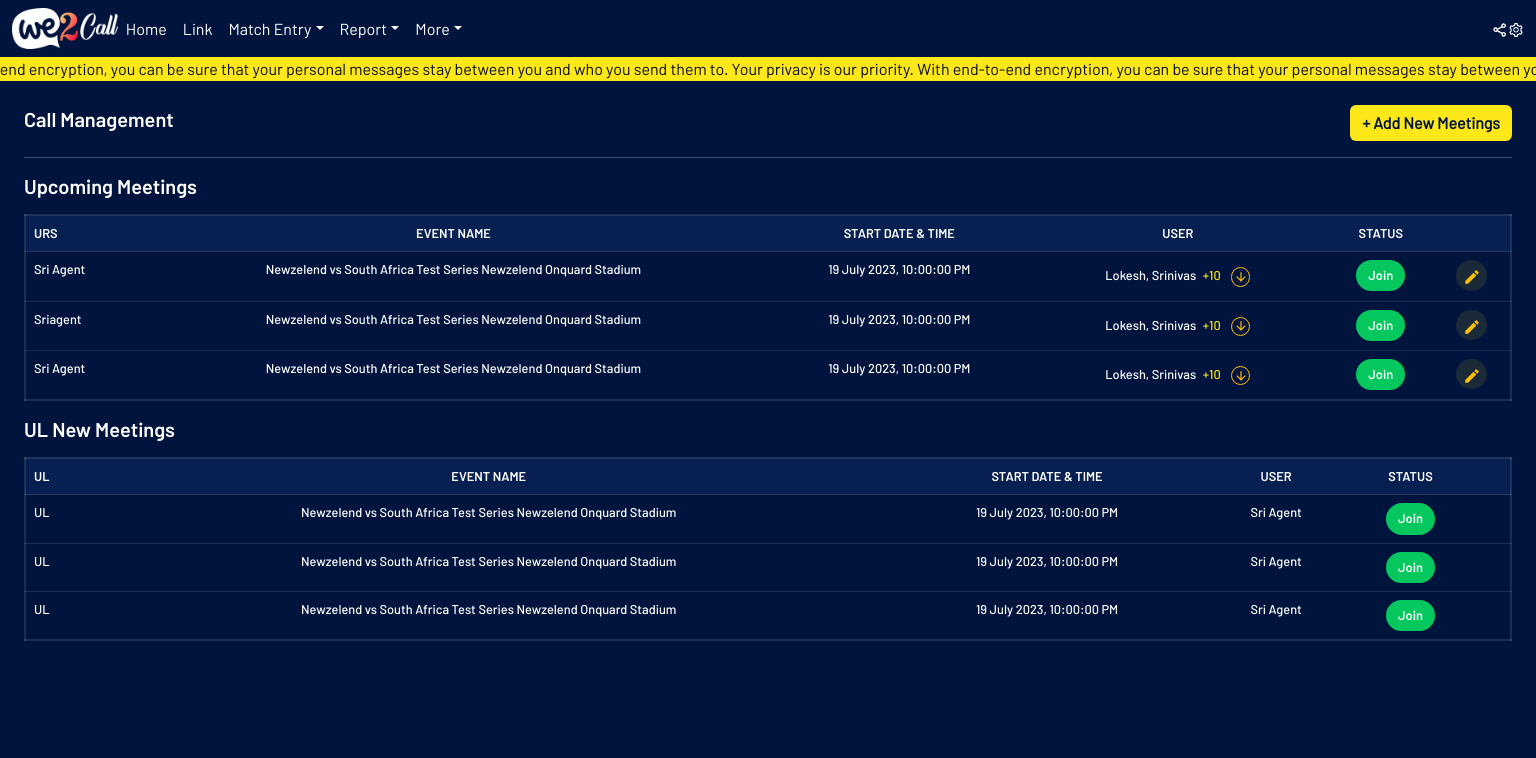
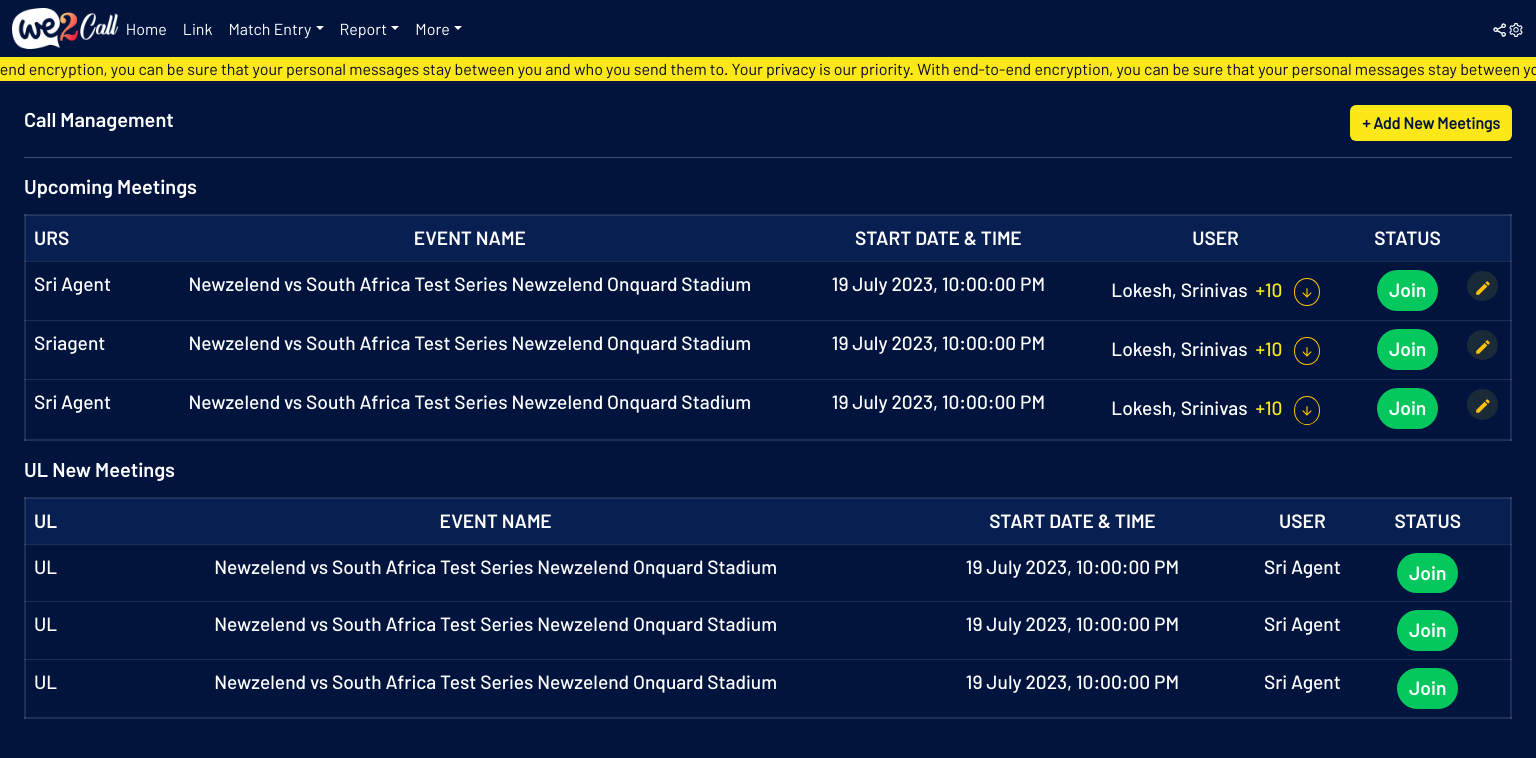
Before and after one commit to Texch999/we2-call-admin, a React (Create React App) app: page /call-management in a window 1536 px wide. Shown: the top 758 px of the page. Built offline with nearby package versions, Linux system fonts and the light colour scheme; a small style sheet from the web is missing.

Commit message:
changes are added

```diff
--- a/src/index.css
+++ b/src/index.css
@@ -17,4 +17,5 @@ code {
   --table-heading-bg-color: #082051;
   --table-head-font-size: 0.8rem;
   --table-body-font-size: 0.8rem;
+  --table-body-lg-font-size:1.2rem;
 }
--- a/src/pages/call-management/style.css
+++ b/src/pages/call-management/style.css
@@ -39,7 +39,7 @@
 }
 .user-dropdown-toggle .dropdown-menu {
   --bs-dropdown-bg: #142f6a;
-  --bs-dropdown-font-size:var(--table-body-font-size);
+  --bs-dropdown-font-size: var(--table-body-font-size);
 }
 .user-dropdown-toggle .dropdown-toggle::after {
   content: none;
@@ -50,7 +50,6 @@
 }
 .user-dropdown-toggle .dropdown-item {
   color: var(--table-text-color);
-
 }
 .active-status-btn {
   --bs-btn-color: #04c85e;
@@ -82,3 +81,22 @@
   --bs-btn-padding-x: 0.4rem;
   --bs-btn-padding-y: 0.2rem;
 }
+@media screen and (min-width: 1400px) {
+  .meeting-status-button {
+    --bs-btn-font-size: 1.2rem;
+  }
+  .arrow-dropdown-icon-button {
+    --bs-btn-padding-y: 0.3rem;
+    --bs-btn-padding-x: 0.3rem;
+    --bs-btn-font-size: 0.7rem;
+  }
+  .arrow-dropdown-icon-button {
+    --bs-btn-padding-y: 0.3rem;
+    --bs-btn-padding-x: 0.3rem;
+    --bs-btn-font-size: 0.7rem;
+  }
+  .call-management-data thead tr th ,.call-management-data tbody tr td,.active-status-btn,.inactive-status-btn {
+    font-size: var(--table-body-lg-font-size);
+  }
+
+}
```
